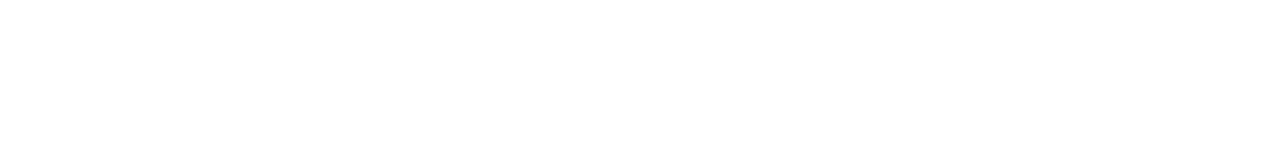
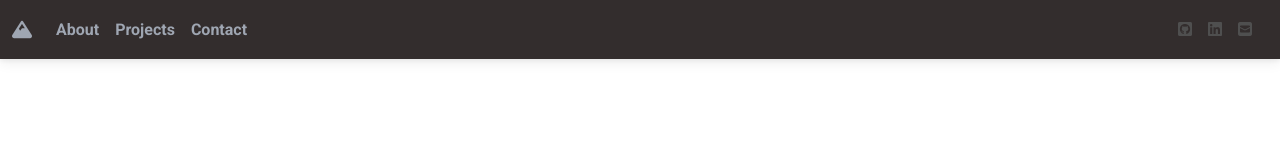
Before and after one commit to FancyPotts/website, a plain HTML site: page index.html in a window 1280 px wide. Drawn offline with Linux system fonts and the light colour scheme.

Commit message:
navbar build

```diff
--- a/index.html
+++ b/index.html
@@ -22,18 +22,64 @@
   </head>
   <body>
     <!-- Start your project here-->
-    <header>
+  <!--Main Navigation-->
+<header>
 
-    </header>
-    <main>
+  <!-- Navbar -->
+  <nav class="navbar navbar-expand-lg navbar-dark bg-dark">
+    <!-- Container wrapper -->
+    <div class="container-fluid">
+      <!-- Toggle button -->
+      <button class="navbar-toggler" type="button" data-mdb-toggle="collapse"
+        data-mdb-target="#navbarSupportedContent" aria-controls="navbarSupportedContent" aria-expanded="false"
+        aria-label="Toggle navigation">
+        <i class="fas fa-bars"></i>
+      </button>
 
-      <div class="container">
+      <!-- Collapsible wrapper -->
+      <div class="collapse navbar-collapse" id="navbarSupportedContent">
+        <!-- Navbar brand -->
+        <a class="navbar-brand mt-2 mt-lg-0" href="#">
+          <i class="fas fa-mountain text-secondary"></i>
+        </a>
+        <!-- Left links -->
+        <ul class="navbar-nav me-auto mb-2 mb-lg-0">
+          <li class="nav-item">
+            <a class="nav-link text-secondary fw-bold" href="#">About</a>
+          </li>
+          <li class="nav-item">
+            <a class="nav-link text-secondary fw-bold" href="#">Projects</a>
+          </li>
+          <li class="nav-item">
+            <a class="nav-link text-secondary fw-bold" href="#">Contact</a>
+          </li>
+        </ul>
+        <!-- Left links -->
+      </div>
+      <!-- Collapsible wrapper -->
 
-      </div>
-    </main>
-    <footer>
+      <!-- Right elements -->
+      <div class="d-flex align-items-center">
+        <!-- Icon -->
+        <a class="text-reset me-3" href="https://github.com/FancyPotts" rel="nofollow" target="_blank">
+          <i class="fab fa-github-square"></i>
+        </a>
+        <a class="text-reset me-3" href="https://linkedin.com/in/aaronfpotts" rel="nofollow" target="_blank">
+          <i class="fab fa-linkedin"></i>
+        </a>
+        <a class="text-reset me-3" href="mailto:i@aaronfpotts.io" rel="nofollow" target="_blank">
+          <i class="fas fa-envelope-square"></i>
+        </a>
 
-    </footer>
+
+      <!-- Right elements -->
+    </div>
+    <!-- Container wrapper -->
+  </nav>
+  <!-- Navbar -->
+
+</header>
+<!--Main Navigation-->
     <!-- End your project here-->
 
     <!-- MDB -->
```
